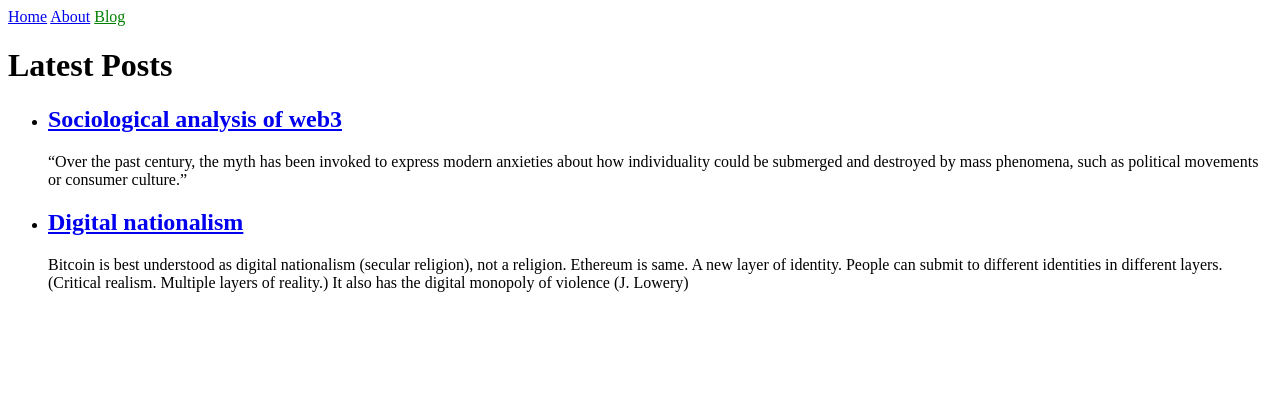
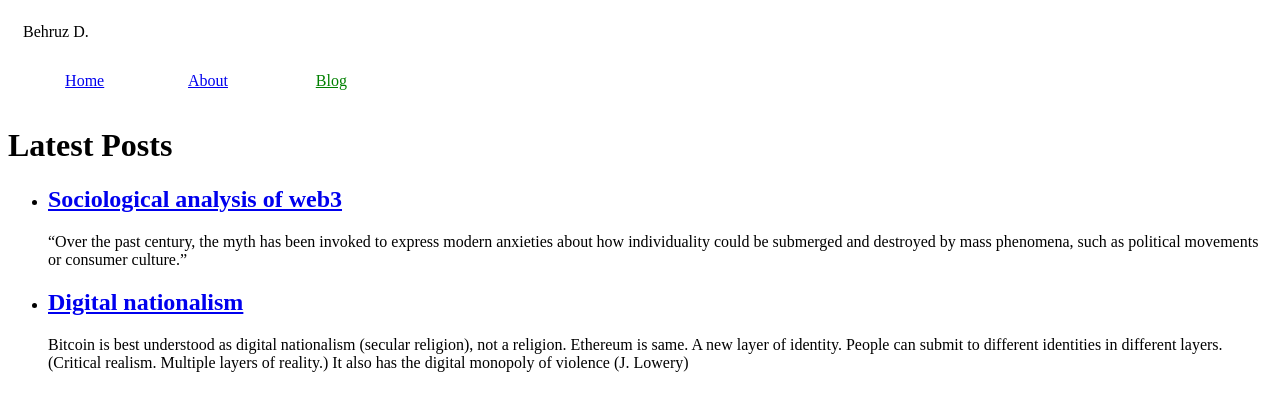
Before and after one commit to davletovb/davletovb.github.io, a Jekyll site: the page built from blog.html, in a window 1280 px wide. Shown: the top 411 px of the page. Built offline with Jekyll 4.4.1, drawn with Linux system fonts in a browser that asks for light colours.

Commit message:
Update default.html

```diff
--- a/_layouts/default.html
+++ b/_layouts/default.html
@@ -6,7 +6,25 @@
     <link rel="stylesheet" href="/assets/css/styles.css">
   </head>
   <body>
+    <table style="width: 400px; border-collapse: collapse;" border="0" cellpadding="15">
+<tbody>
+<tr>
+<td style="width: 100%;">Behruz D.</td>
+</tr>
+<tr>
+<td style="width: 100%;">
+<table style="border-collapse: collapse; width: 100%;" border="0">
+<tbody>
+<tr>
     {% include navigation.html %}
+</tr>
+</tbody>
+</table>
+</td>
+</tr>
+</tbody>
+</table>
+
     {{ content }}
   </body>
 </html>
```
